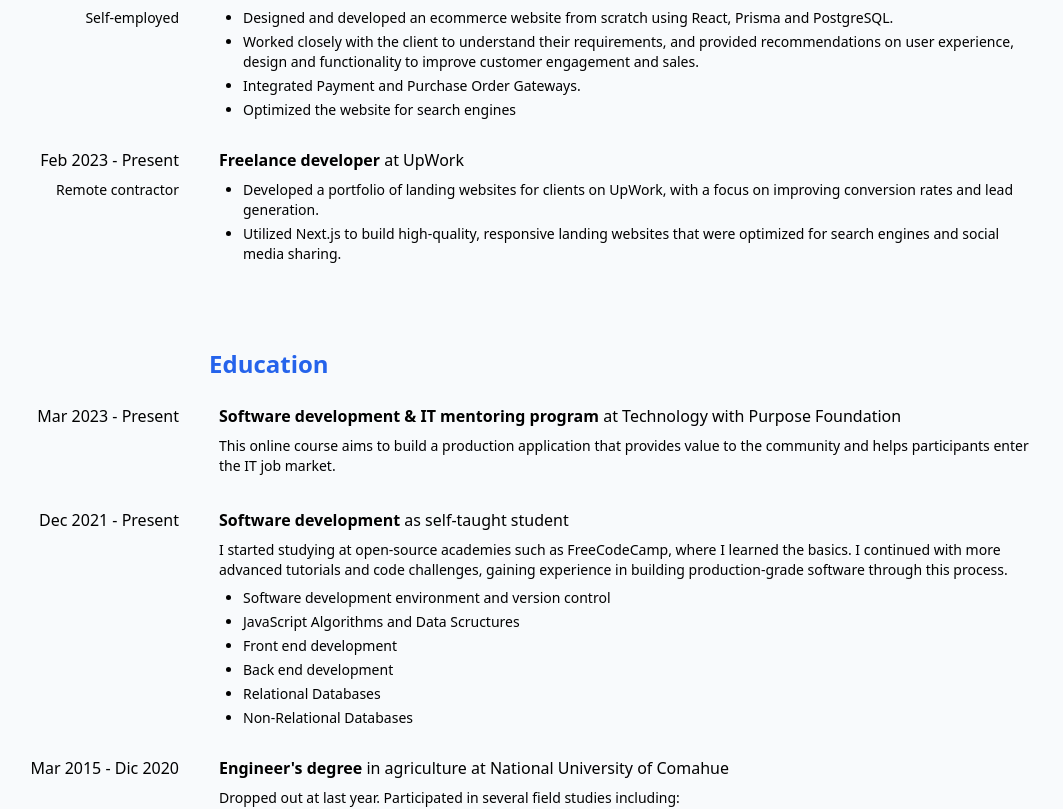
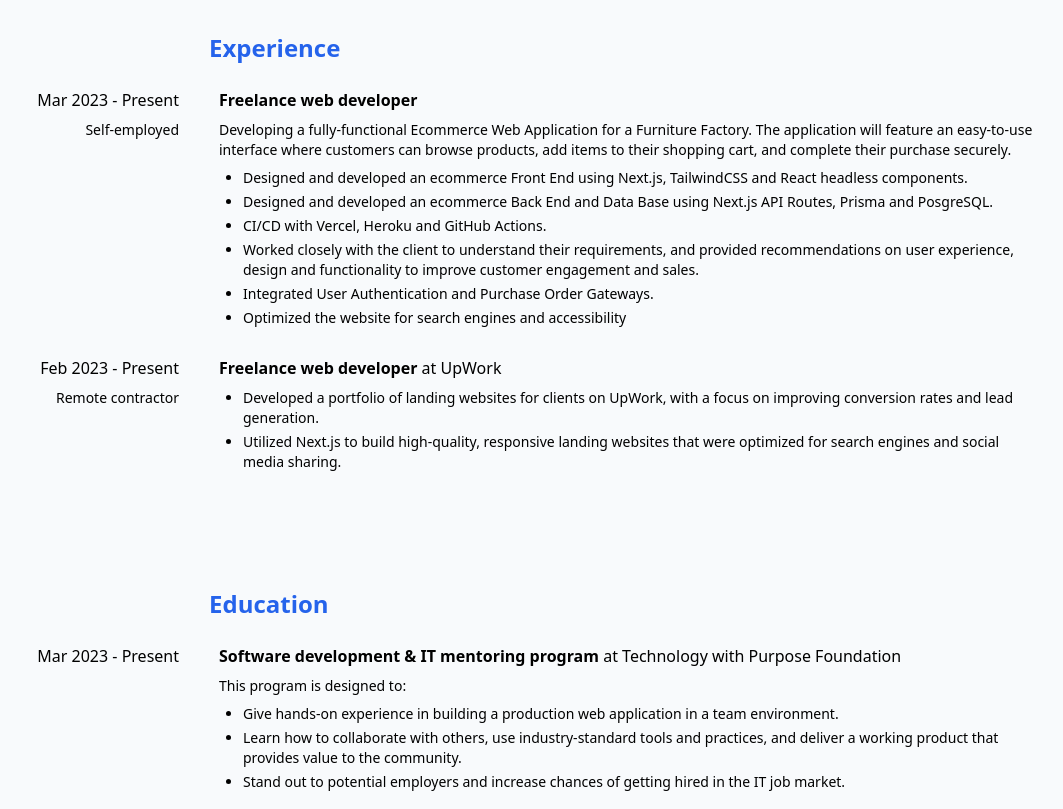
Before and after one commit to xdguido/guidogennari-web, a Next.js app: page /resume in a window 1280 px wide. Shown: the part 384-1193 px from the top of the page, without its empty margins (155-1218 px from the left). Built offline with nearby package versions, Linux system fonts and the light colour scheme.

Commit message:
feat: update content

```diff
--- a/pages/index.tsx
+++ b/pages/index.tsx
@@ -63,7 +63,7 @@ export default function Home() {
                             </h3>
                             <p className=" text-gray-600 dark:text-gray-400 lg:text-lg">
                                 Full-stack application for small business. It allows customers to
-                                navigate through different products categories and create buy
+                                navigate through different products categories and create purchase
                                 orders.
                             </p>
                             <div className="flex justify-start gap-6">
--- a/pages/resume.tsx
+++ b/pages/resume.tsx
@@ -7,7 +7,7 @@ export default function Resume() {
             <NextSeo title="Guido Gennari | Resume" />
             <section
                 id="resume"
-                className="flex flex-col gap-20 print:gap-6 relative pt-[6rem] md:pt-[7rem] min-h-screen print:pt-8 print:text-black"
+                className="flex flex-col gap-20 lg:gap-28 print:gap-6 relative pt-[6rem] md:pt-[8rem] lg:pt-[12rem] min-h-screen print:pt-8 print:text-black"
             >
                 <div className="flex flex-col gap-3 print:gap-2">
                     <div className="flex justify-between">
@@ -36,18 +36,30 @@ export default function Resume() {
                         </div>
                         <div className="print:col-span-3 lg:col-span-3">
                             <h2 className="mb-2">
-                                <span className="font-semibold">Freelance developer</span>
+                                <span className="font-semibold">Freelance web developer</span>
                             </h2>
                         </div>
                         <div className="text-sm print:text-right lg:text-right">
                             <span className="">Self-employed</span>
                         </div>
                         <div className="print:col-span-3 lg:col-span-3">
-                            {/* <p className="sm:text-sm mb-2"></p> */}
+                            <p className="sm:text-sm mb-2">
+                                Developing a fully-functional Ecommerce Web Application for a
+                                Furniture Factory. The application will feature an easy-to-use
+                                interface where customers can browse products, add items to their
+                                shopping cart, and complete their purchase securely.
+                            </p>
                             <ul className="ml-6 sm:text-sm list-disc">
                                 <li className="mb-1">
-                                    Designed and developed an ecommerce website from scratch using
-                                    React, Prisma and PostgreSQL.
+                                    Designed and developed an ecommerce Front End using Next.js,
+                                    TailwindCSS and React headless components.
+                                </li>
+                                <li className="mb-1">
+                                    Designed and developed an ecommerce Back End and Data Base using
+                                    Next.js API Routes, Prisma and PosgreSQL.
+                                </li>
+                                <li className="mb-1">
+                                    CI/CD with Vercel, Heroku and GitHub Actions.
                                 </li>
                                 <li className="mb-1">
                                     Worked closely with the client to understand their requirements,
@@ -55,9 +67,11 @@ export default function Resume() {
                                     functionality to improve customer engagement and sales.
                                 </li>
                                 <li className="mb-1">
-                                    Integrated Payment and Purchase Order Gateways.
+                                    Integrated User Authentication and Purchase Order Gateways.
                                 </li>
-                                <li className="mb-1">Optimized the website for search engines</li>
+                                <li className="mb-1">
+                                    Optimized the website for search engines and accessibility
+                                </li>
                             </ul>
                         </div>
                     </div>
@@ -67,7 +81,7 @@ export default function Resume() {
                         </div>
                         <div className="print:col-span-3 lg:col-span-3">
                             <h2 className="mb-2">
-                                <span className="font-semibold">Freelance developer </span>
+                                <span className="font-semibold">Freelance web developer </span>
                                 at UpWork
                             </h2>
                         </div>
@@ -107,11 +121,22 @@ export default function Resume() {
                                 </span>{' '}
                                 at Technology with Purpose Foundation
                             </h2>
-                            <p className="sm:text-sm mb-2">
-                                This online course aims to build a production application that
-                                provides value to the community and helps participants enter the IT
-                                job market.
-                            </p>
+                            <p className="sm:text-sm mb-2">This program is designed to:</p>
+                            <ul className="ml-6 sm:text-sm list-disc">
+                                <li className="mb-1">
+                                    Give hands-on experience in building a production web
+                                    application in a team environment.
+                                </li>
+                                <li className="mb-1">
+                                    Learn how to collaborate with others, use industry-standard
+                                    tools and practices, and deliver a working product that provides
+                                    value to the community.
+                                </li>
+                                <li className="mb-1">
+                                    Stand out to potential employers and increase chances of getting
+                                    hired in the IT job market.
+                                </li>
+                            </ul>
                         </div>
                     </div>
                     <div className="grid items-baseline gap-x-10 print:grid-cols-4 lg:grid-cols-4">
@@ -172,7 +197,7 @@ export default function Resume() {
                         <div className="print:col-span-3 lg:col-span-3">
                             <h2 className="mb-2 text-lg sm:text-base">
                                 <span className="font-semibold">English </span>
-                                lessons at SELC english institute
+                                lessons at SELC Language Institute
                             </h2>
                             <p className="sm:text-sm mb-2">
                                 I received a B1 grade on the First Certificate of English exam from
```
